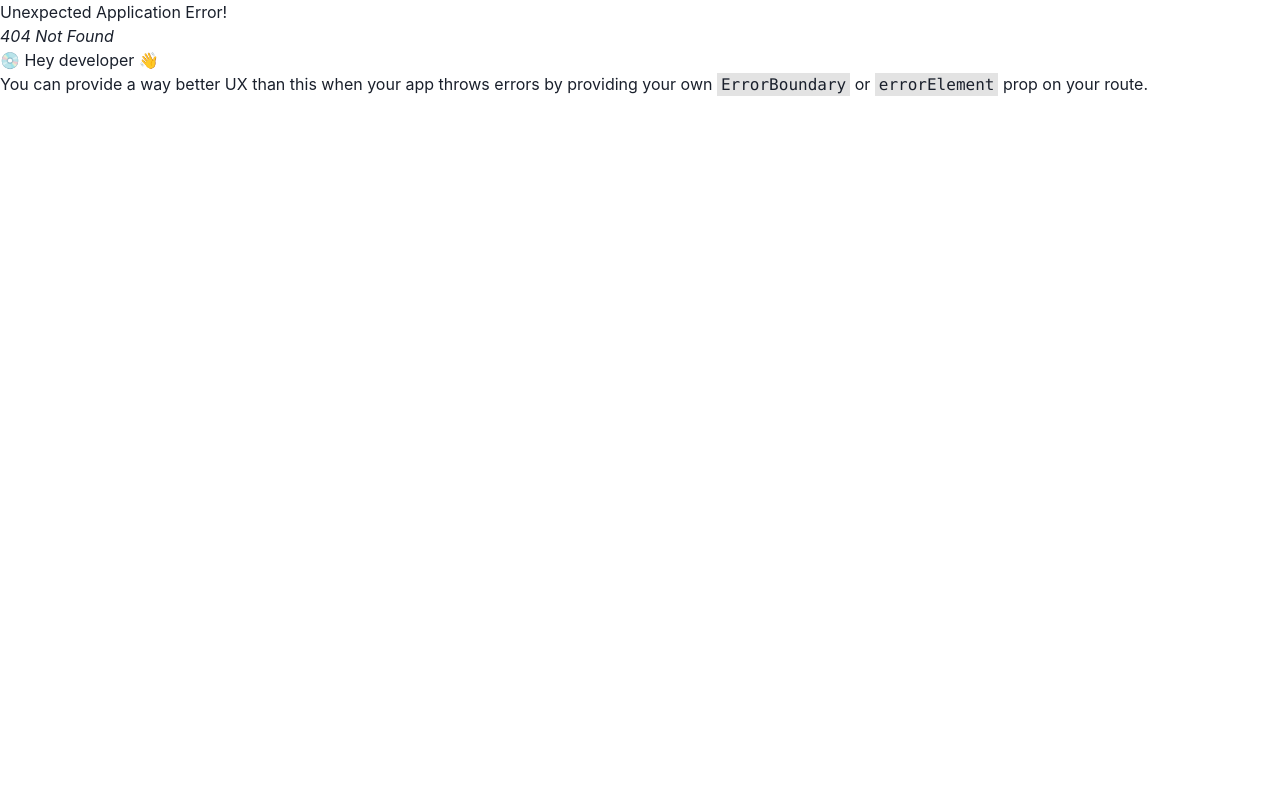
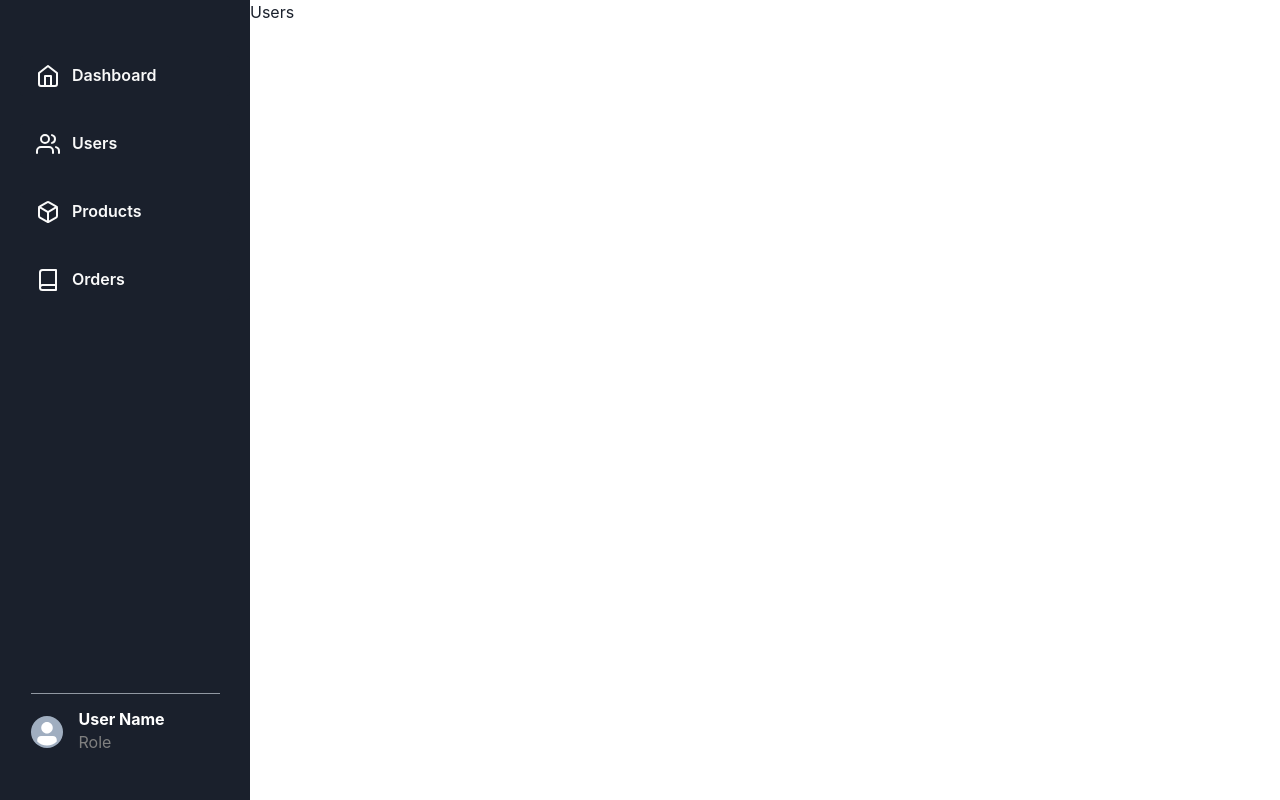
Before and after one commit to NoamA91/E-Commerce-App, a React (Vite) app in the folder client/Managers/: page /users in a window 1280 px wide. Before the commit this address had no page. Built offline with nearby package versions, Linux system fonts and the light colour scheme.

Commit message:
managers - added pages

```diff
--- a/client/Managers/src/App.jsx
+++ b/client/Managers/src/App.jsx
@@ -7,12 +7,38 @@ import {
 
 import Root from "./pages/Root";
 import Dashboard from "./pages/privatePages/dashboard/Dashboard";
+import Users from "./pages/privatePages/Users/Users";
+import Products from "./pages/privatePages/Products/Products";
+import Orders from "./pages/privatePages/Orders/Orders";
+import Login from "./pages/publicPages/Login";
+import NotFoundPage from "./pages/privatePages/NotFoundPage";
+
+
+
 
 function App() {
   const router = createBrowserRouter(
     createRoutesFromElements(
       <Route path='/' element={<Root />}>
-        <Route path='/dashboard' element={<Dashboard />} />
+        {/* <Route index element={<Login logged={isAuthenticated} />} /> */}
+
+        <Route path='/dashboard'>
+          <Route index element={<Dashboard />} />
+        </Route>
+
+        <Route path='/users'>
+          <Route index element={<Users />} />
+        </Route>
+
+        <Route path='/products'>
+          <Route index element={<Products />} />
+        </Route>
+
+        <Route path='/orders'>
+          <Route index element={<Orders />} />
+        </Route>
+
+        <Route path="*" element={<NotFoundPage />} />
       </Route>
     )
   );
--- a/client/Managers/src/components/sections/Sidebar/Sidebar.jsx
+++ b/client/Managers/src/components/sections/Sidebar/Sidebar.jsx
@@ -93,33 +93,43 @@
 
 // export default Sidebar;
 
-import React, { useState } from 'react';
-import { Box, Stack, Link, Text, Icon, useDisclosure, Drawer, DrawerOverlay, DrawerContent, DrawerCloseButton, Button, useBreakpointValue, Flex, IconButton, Divider, Avatar, Heading, DrawerFooter, DrawerBody } from '@chakra-ui/react';
+import {
+  Box,
+  Text,
+  useDisclosure,
+  Drawer,
+  DrawerOverlay,
+  DrawerContent,
+  DrawerCloseButton,
+  Button,
+  useBreakpointValue,
+  Flex,
+  IconButton,
+  Divider,
+  Avatar,
+  Heading,
+  DrawerFooter,
+  DrawerBody
+} from '@chakra-ui/react';
 import { FiMenu } from "react-icons/fi"
 import SidebarContent from './SidebarContent';
 
+
 const Sidebar = () => {
-  const [currentPage, setCurrentPage] = useState('Dashboard'); // Default page
   const { isOpen, onOpen, onClose } = useDisclosure();
   const isDrawerSidebar = useBreakpointValue({
     base: true,
     md: false,
   });
 
-  const handlePageChange = (page) => {
-    setCurrentPage(page);
-    onClose();
-  }
-
   return (
     <Box>
       {isDrawerSidebar ? (
         <>
           <Flex alignItems="center" justifyContent="space-between" backgroundColor="gray.800">
-            <Button variant="ghost" onClick={onOpen} >
+            <Box variant="ghost" onClick={onOpen} >
               <IconButton icon={<FiMenu color='white' />} w={6} h={6} background='none' />
-            </Button>
-            {!isOpen && <Text>{currentPage}</Text>}
+            </Box>
           </Flex>
 
           <Drawer isOpen={isOpen} placement="left" onClose={onClose}>
@@ -128,7 +138,7 @@ const Sidebar = () => {
               <DrawerCloseButton />
 
               <DrawerBody>
-                <SidebarContent onItemSelect={handlePageChange} />
+                <SidebarContent onClose={onClose}/>
               </DrawerBody>
 
               <DrawerFooter>
@@ -165,7 +175,7 @@ const Sidebar = () => {
           flexDir="column"
           justifyContent='space-between'
         >
-          <SidebarContent />
+        <SidebarContent/>
 
           <Flex
             p='5%'
@@ -184,7 +194,6 @@ const Sidebar = () => {
               </Flex>
             </Flex>
           </Flex>
-
         </Flex>
       )}
     </Box>
--- a/client/Managers/src/components/sections/Sidebar/SidebarContent.jsx
+++ b/client/Managers/src/components/sections/Sidebar/SidebarContent.jsx
@@ -3,19 +3,20 @@ import { FiHome, FiUsers, FiBook, FiBox } from "react-icons/fi";
 
 import SidebarItem from './SidebarItem';
 
-const SidebarContent = () => (
-
+const SidebarContent = ({onClose}) => {
+    return(
     <Flex
         flexDir='column'
         mt={6}
         gap={4}
     >
-        <SidebarItem icon={FiHome} label="Dashboard" to="/dashboard" />
-        <SidebarItem icon={FiUsers} label="Users" to="" />
-        <SidebarItem icon={FiBox} label="Products" to="" />
-        <SidebarItem icon={FiBook} label="Orders" to="" />
+        <SidebarItem icon={FiHome} label="Dashboard" to="/dashboard" onClose={onClose}/>
+        <SidebarItem icon={FiUsers} label="Users" to="/users" onClose={onClose}/>
+        <SidebarItem icon={FiBox} label="Products" to="/products" onClose={onClose} />
+        <SidebarItem icon={FiBook} label="Orders" to="/orders" onClose={onClose} />
 
     </Flex>
-);
+    )
+}
 
 export default SidebarContent;
--- a/client/Managers/src/components/sections/Sidebar/SidebarItem.jsx
+++ b/client/Managers/src/components/sections/Sidebar/SidebarItem.jsx
@@ -1,8 +1,10 @@
 import { Text, Icon, Button } from '@chakra-ui/react';
 import { Link } from 'react-router-dom';
 
-const SidebarItem = ({ icon, label, to }) => (
-    <Button
+const SidebarItem = ({ icon, label, to, onClose }) => {
+
+    return(
+        <Button
         display='flex'
         pa={8}
         borderRadius={4}
@@ -12,6 +14,11 @@ const SidebarItem = ({ icon, label, to }) => (
         _hover={{
             bgColor: 'gray.700',
         }}
+        _active={{
+            bgColor: 'gray.600',
+            transform: 'scale(0.97)',
+            color:'tomato',
+        }}
     >
         <Link
             to={to}
@@ -20,11 +27,13 @@ const SidebarItem = ({ icon, label, to }) => (
                 alignItems: 'center',
                 width: '100%'
             }}
+            onClick={onClose}
         >
             <Icon as={icon} w={6} h={6} />
             <Text ml={3}>{label}</Text>
         </Link>
     </Button >
-);
+    )
+};
 
 export default SidebarItem;
--- a/client/Managers/src/pages/Root.jsx
+++ b/client/Managers/src/pages/Root.jsx
@@ -1,6 +1,6 @@
-import { Outlet } from "react-router-dom";
-import Sidebar from "../components/sections/Sidebar/Sidebar";
-import { Box, Flex, useBreakpointValue } from "@chakra-ui/react";
+import { Outlet } from 'react-router-dom';
+import Sidebar from '../components/sections/Sidebar/Sidebar';
+import { Box, Flex, useBreakpointValue } from '@chakra-ui/react';
 
 function Root() {
   const isBaseBreakpoint = useBreakpointValue({ base: true, md: false });
@@ -9,7 +9,6 @@ function Root() {
     <Flex direction={isBaseBreakpoint ? 'column' : 'row'} h='100vh'>
       <Sidebar />
       <Box
-        backgroundColor='tomato'
         w='100vw'
         h='100vh'
       >
--- /dev/null
+++ b/client/Managers/src/pages/privatePages/NotFoundPage.jsx
@@ -0,0 +1,7 @@
+function NotFoundPage() {
+    return (
+      <div>NotFoundPage</div>
+    )
+  }
+
+  export default NotFoundPage
--- /dev/null
+++ b/client/Managers/src/pages/privatePages/Orders/Orders.jsx
@@ -0,0 +1,8 @@
+
+const Orders = () => {
+  return (
+    <div>Orders</div>
+  )
+}
+
+export default Orders
--- /dev/null
+++ b/client/Managers/src/pages/privatePages/Products/Products.jsx
@@ -0,0 +1,8 @@
+
+const Products = () => {
+  return (
+    <div>Products</div>
+  )
+}
+
+export default Products
--- /dev/null
+++ b/client/Managers/src/pages/privatePages/Users/Users.jsx
@@ -0,0 +1,8 @@
+
+const Users = () => {
+  return (
+    <div>Users</div>
+  )
+}
+
+export default Users
--- a/client/Managers/src/pages/privatePages/dashboard/Dashboard.jsx
+++ b/client/Managers/src/pages/privatePages/dashboard/Dashboard.jsx
@@ -1,7 +1,10 @@
 import { Box } from "@chakra-ui/react";
 
 const Dashboard = () => {
-  return <Box>Dashboard</Box>;
+  return <Box
+  bgGradient="linear(to-b, #7b5cf2, #c8e6c9)"
+  h="100vh"
+  >Dashboard</Box>;
 };
 
 export default Dashboard;
--- /dev/null
+++ b/client/Managers/src/pages/publicPages/Login.jsx
@@ -0,0 +1,8 @@
+
+const Login = () => {
+  return (
+    <div>Login Page</div>
+  )
+}
+
+export default Login
```
